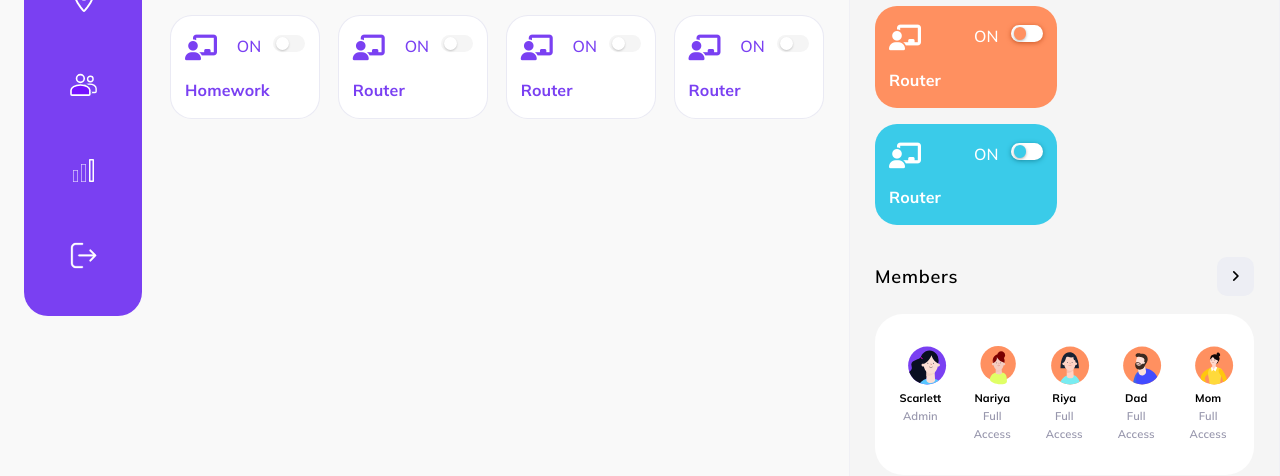
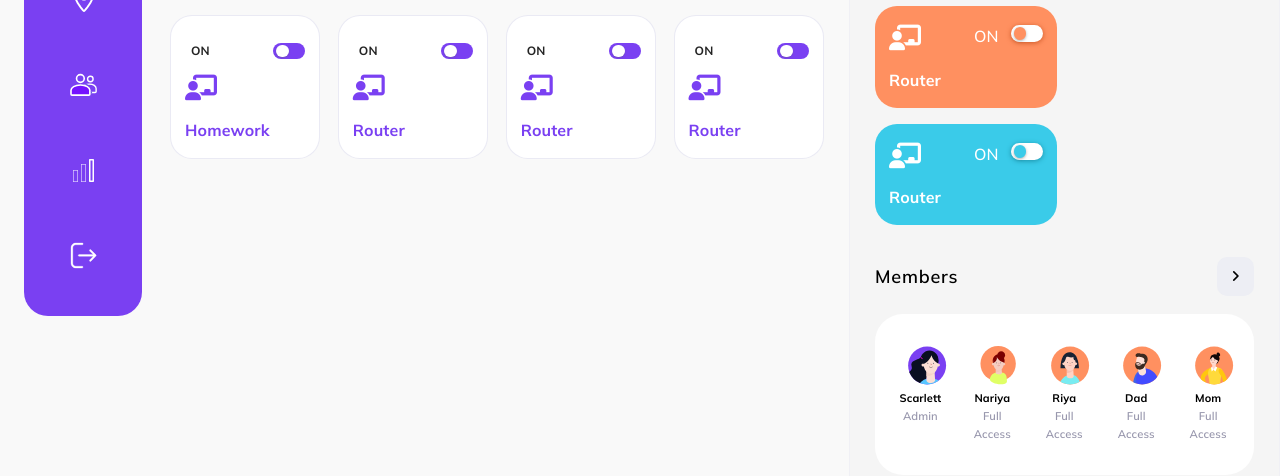
Before and after one commit to MahmoudHboubati/schoolup.front.design, a plain HTML site: page index.html in a window 1280 px wide. Shown: the part 436-912 px from the top of the page. Drawn offline with Linux system fonts and the light colour scheme.

Commit message:
feat(main-panel): enhance the default rectangles

```diff
--- a/css/style.css
+++ b/css/style.css
@@ -282,6 +282,7 @@ input.su-default.search-input:focus-visible {
   display: flex;
   flex-direction: row;
   justify-content: space-between;
+  flex-wrap: wrap;
   padding-bottom: 20px;
 }
 
@@ -469,6 +470,18 @@ input.su-default.search-input:focus-visible {
   line-height: 10px;
 }
 
+.switch-small .switch-title {
+  font-family: "Mulish";
+  font-style: normal;
+  font-weight: 700;
+  font-size: 12px;
+  line-height: 18px;
+
+  letter-spacing: 0.12px;
+
+  color: var(--dark);
+}
+
 .switch-pool input {
   position: absolute;
   opacity: 0;
@@ -499,7 +512,7 @@ input.su-default.search-input:focus-visible {
 
 .switch .switch-pool.switch-no-shadow {
   box-shadow: none !important;
-  background: var(--bg-default);
+  background: var(--primary);
 }
 
 .switch .switch-pool.switch-no-shadow .switch-bubble {
@@ -549,7 +562,16 @@ input.su-default.search-input:focus-visible {
   cursor: pointer;
 }
 
-/** Switch en
+.switch-small {
+  display: flex;
+  justify-content: space-between;
+  align-items: center;
+  margin-bottom: 0.5rem;
+  height: 2em;
+  width: 100%;
+}
+
+/** Switch end
 --------------------------------------------- */
 
 .avatar-card {
@@ -591,3 +613,31 @@ input.su-default.search-input:focus-visible {
 
   color: var(--gray);
 }
+
+/* utils */
+
+.d-flex {
+  display: flex;
+}
+
+.justify-content-between {
+  justify-content: space-between;
+}
+
+.align-items-center {
+  align-items: center;
+}
+
+.w-100 {
+  width: 100%;
+}
+
+.flex-wrap {
+  flex-wrap: wrap;
+}
+
+.mb-2 {
+  margin-bottom: 0.5rem;
+}
+
+/* utils end */
--- a/index.html
+++ b/index.html
@@ -337,14 +337,14 @@
             <div class="rectangle rectangle-outline col-3">
               <div class="rectangle-body">
                 <div class="rectangle-body-top">
-                  <i class="fa-solid fa-chalkboard-user"></i>
-                  <div class="switch">
+                  <div class="switch switch-small">
                     <span class="switch-title">ON</span>
                     <label class="switch-pool switch-no-shadow">
                       <input type="checkbox" />
                       <div class="switch-bubble"></div>
                     </label>
                   </div>
+                  <i class="fa-solid fa-chalkboard-user"></i>
                 </div>
                 <div class="rectangle-title">Homework</div>
               </div>
@@ -352,14 +352,14 @@
             <div class="rectangle rectangle-warning rectangle-outline col-3">
               <div class="rectangle-body">
                 <div class="rectangle-body-top">
-                  <i class="fa-solid fa-chalkboard-user"></i>
-                  <div class="switch">
+                  <div class="switch switch-small">
                     <span class="switch-title">ON</span>
                     <label class="switch-pool switch-no-shadow">
                       <input type="checkbox" />
                       <div class="switch-bubble"></div>
                     </label>
                   </div>
+                  <i class="fa-solid fa-chalkboard-user"></i>
                 </div>
                 <div class="rectangle-title">Router</div>
               </div>
@@ -367,14 +367,14 @@
             <div class="rectangle rectangle-danger rectangle-outline col-3">
               <div class="rectangle-body">
                 <div class="rectangle-body-top">
-                  <i class="fa-solid fa-chalkboard-user"></i>
-                  <div class="switch">
+                  <div class="switch switch-small">
                     <span class="switch-title">ON</span>
                     <label class="switch-pool switch-no-shadow">
                       <input type="checkbox" />
                       <div class="switch-bubble"></div>
                     </label>
                   </div>
+                  <i class="fa-solid fa-chalkboard-user"></i>
                 </div>
                 <div class="rectangle-title">Router</div>
               </div>
@@ -382,20 +382,25 @@
             <div class="rectangle rectangle-info rectangle-outline col-3">
               <div class="rectangle-body">
                 <div class="rectangle-body-top">
-                  <i class="fa-solid fa-chalkboard-user"></i>
-                  <div class="switch">
+                  <div class="switch switch-small">
                     <span class="switch-title">ON</span>
                     <label class="switch-pool switch-no-shadow">
                       <input type="checkbox" />
                       <div class="switch-bubble"></div>
                     </label>
                   </div>
+                  <i class="fa-solid fa-chalkboard-user"></i>
                 </div>
                 <div class="rectangle-title">Router</div>
               </div>
             </div>
           </div>
         </div>
+        <!-- <div class="su-card">
+          <div class="su-card-header su-card-header-large">
+
+          </div>
+        </div> -->
       </div>
       <div class="panel-side">
         <div class="su-card">
```
